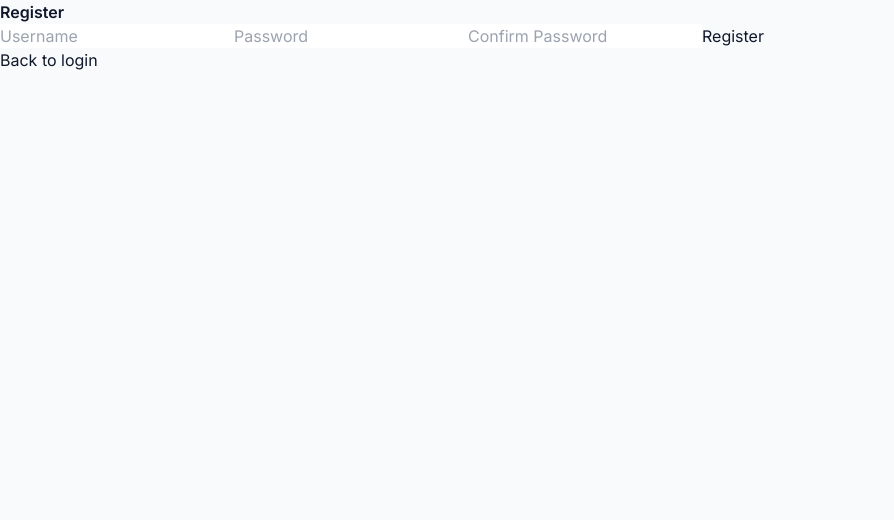
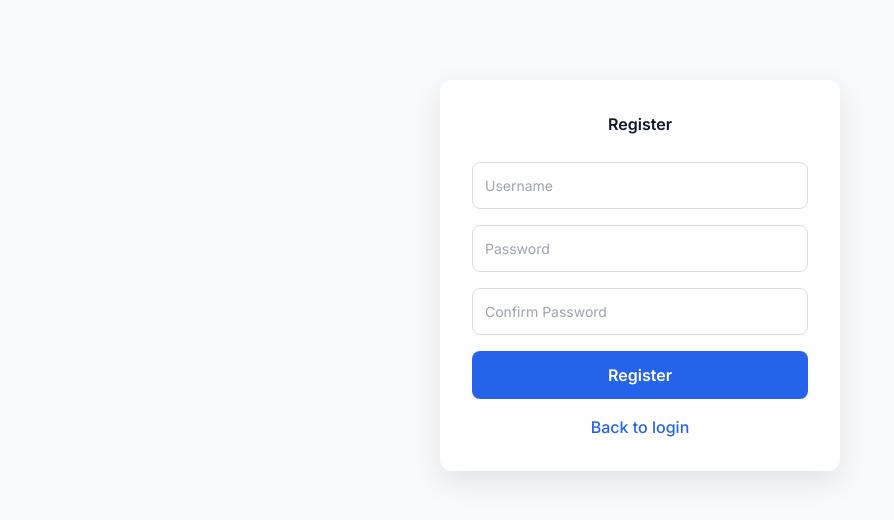
Before and after one commit to bruksama/UTH_OOSD, a React (Vite) app in the folder frontend/: page /register in a window 1280 px wide. Shown: the top 520 px of the page, without its empty margins (0-894 px from the left). Built offline with nearby package versions, Linux system fonts and the light colour scheme.

Commit message:
feat: add register page UI

```diff
--- /dev/null
+++ b/frontend/src/pages/Register.css
@@ -0,0 +1,48 @@
+.auth {
+    max-width: 400px;
+    margin: 80px auto;
+    padding: 32px;
+    border-radius: 12px;
+    background: #fff;
+    box-shadow: 0 10px 30px rgba(0,0,0,0.1);
+    display: flex;
+    flex-direction: column;
+    gap: 16px;
+}
+
+.auth h2 {
+    text-align: center;
+    margin-bottom: 10px;
+}
+
+.auth input {
+    padding: 12px;
+    font-size: 14px;
+    border: 1px solid #ddd;   /* viền xám nhẹ giống login */
+    border-radius: 8px;
+}
+
+.auth button {
+    padding: 12px;
+    background: #2563eb;      /* xanh giống Login */
+    color: white;
+    border: none;
+    border-radius: 8px;
+    font-weight: 600;
+    cursor: pointer;
+}
+
+.auth button:hover {
+    background: #1d4ed8;
+}
+
+.auth-link {
+    text-align: center;
+    color: #2563eb;
+    cursor: pointer;
+    font-weight: 500;
+}
+
+.auth-link:hover {
+    text-decoration: underline;
+}
--- a/frontend/src/pages/Register.tsx
+++ b/frontend/src/pages/Register.tsx
@@ -1,5 +1,6 @@
 import { useState } from 'react';
 import { useNavigate } from 'react-router-dom';
+import './Register.css';
 
 export default function Register() {
     const navigate = useNavigate();
@@ -53,7 +54,9 @@ export default function Register() {
 
             <button onClick={handleRegister}>Register</button>
 
-            <p onClick={() => navigate('/login')}>Back to login</p>
+            <p className="auth-link" onClick={() => navigate('/login')}>
+                Back to login
+            </p>
         </div>
     );
 }
```
